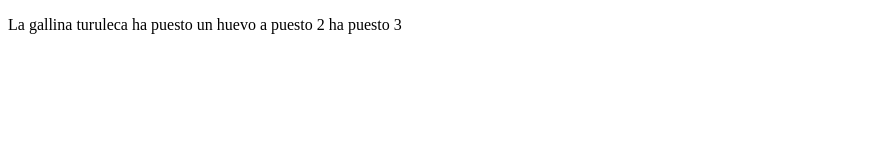
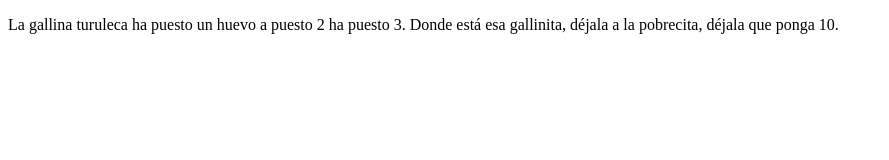
Before and after one commit to lurteaga/proyectoDemoCursoPrework, a plain HTML site: page index.html in a window 1280 px wide. Shown: the whole page, without its empty margins (0-889 px from the left). Drawn offline with Linux system fonts and the light colour scheme.

Commit message:
segundo commit

```diff
--- a/index.html
+++ b/index.html
@@ -8,7 +8,10 @@
 </head>
 <body>
     <p>
-        La gallina turuleca ha puesto un huevo a puesto 2 ha puesto 3
+        La gallina turuleca ha puesto un huevo a puesto 2 ha puesto 3.
+        Donde está esa gallinita,
+        déjala a la pobrecita,
+        déjala que ponga 10.
     </p>
 </body>
 </html>
```
